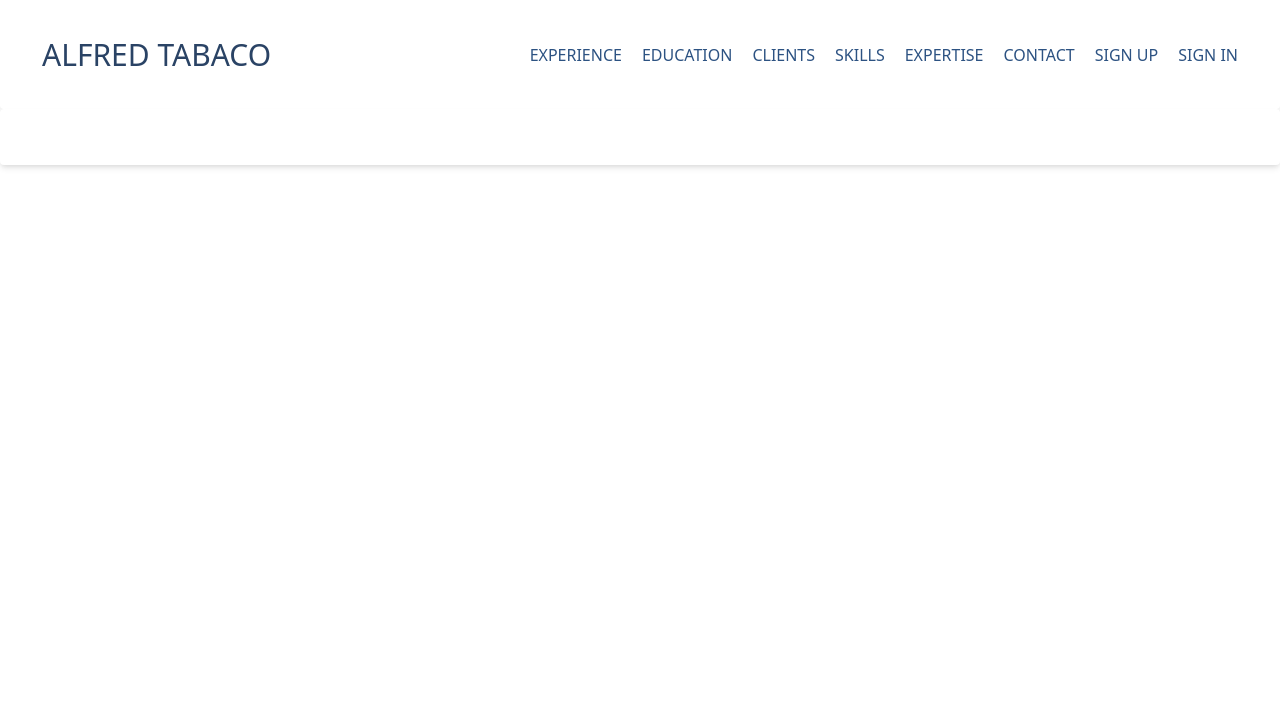
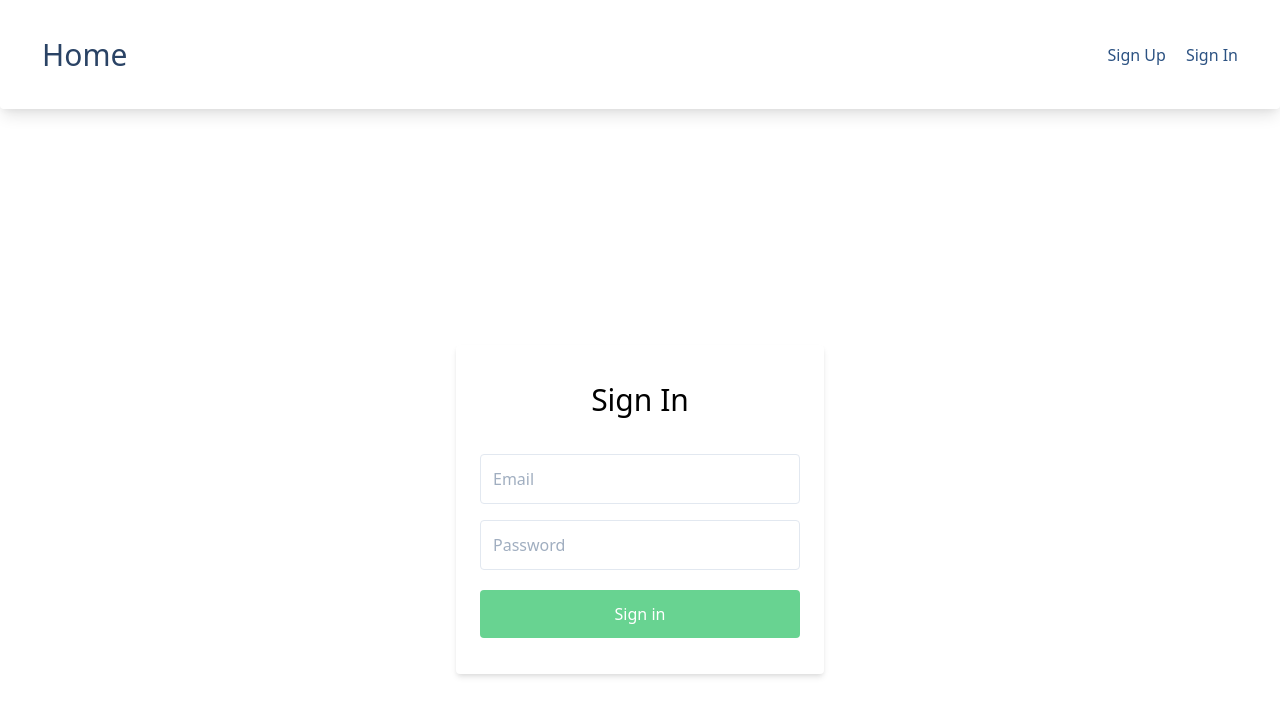
Before and after one commit to Warrior1119/Portfolio, a React (Create React App) app: page /signin in a window 1280 px wide. Shown: the top 716 px of the page. Built offline with nearby package versions, Linux system fonts and the light colour scheme.

Commit message:
add photo-gallery

```diff
--- a/package.json
+++ b/package.json
@@ -9,6 +9,7 @@
     "axios": "^0.19.2",
     "react": "^16.13.1",
     "react-dom": "^16.13.1",
+    "react-photo-gallery": "^8.0.0",
     "react-redux": "^7.2.0",
     "react-router-dom": "^5.1.2",
     "react-scripts": "3.4.0",
--- a/src/actions/index.js
+++ b/src/actions/index.js
@@ -11,7 +11,11 @@ export const signup = (formProps, callback) => async dispatch => {
     localStorage.setItem("token", response.data.token);
     callback();
   } catch (e) {
-    dispatch({ type: AUTH_ERROR, payload: e.response.data.error });
+    if (e.response) {
+      dispatch({ type: AUTH_ERROR, payload: e.response.data.error });
+    } else {
+      dispatch({ type: AUTH_ERROR, payload: "Connection refused" });
+    }
   }
 };
 
--- a/src/assets/css/Header.css
+++ b/src/assets/css/Header.css
@@ -5,7 +5,7 @@
 
 .header a {
   margin: 0 10px;
-  text-transform: uppercase;
+  text-transform: capitalize;
 }
 
 .header div {
--- a/src/components/Header.js
+++ b/src/components/Header.js
@@ -26,17 +26,10 @@ class Header extends Component {
     return (
       <div className="max-w rounded overflow-hidden shadow-lg flex justify-between p-8 header">
         <Link to="/" className="text-blue-900 text-3xl">
-          Alfred Tabaco
+          Home
         </Link>
 
         <div className="text-blue-800 text-2x1 header">
-          <Link to="/experience">experience</Link>
-          <Link to="/education">education</Link>
-          <Link to="/clients">clients</Link>
-          <Link to="/skills">skills</Link>
-          <Link to="/expertise">expertise</Link>
-          <Link to="/contact">contact</Link>
-
           {this.renderLinks()}
         </div>
       </div>
--- /dev/null
+++ b/src/components/Home.js
@@ -0,0 +1,9 @@
+import React from "react";
+
+export default () => {
+  return (
+    <div>
+      <h3 className="text-orange-600">Welcome! Sign up or Sign in!</h3>
+    </div>
+  );
+};
--- a/src/components/Welcome.js
+++ /dev/null
@@ -1,5 +0,0 @@
-import React from "react";
-
-export default () => {
-  return <h3 className="text-orange-600">Welcome! Sign up or Sign in!</h3>;
-};
--- a/src/components/auth/Signin.js
+++ b/src/components/auth/Signin.js
@@ -7,17 +7,55 @@ import * as actions from "../../actions";
 class Signin extends Component {
   onSubmit = formProps => {
     this.props.signin(formProps, () => {
-      this.props.history.push("/feature");
+      this.props.history.push("/");
     });
   };
   render() {
     const { handleSubmit } = this.props;
 
     return (
-      <div class="bg-white shadow-md rounded px-8 pt-6 pb-8 mb-4 flex flex-col">
-        <form onSubmit={handleSubmit(this.onSubmit)}>
-        </form>
-      </div>
+      <form
+        onSubmit={handleSubmit(this.onSubmit)}
+        className="transition duration-1000 ease-in-out"
+      >
+        <div className="bg-grey-lighter min-h-screen flex flex-col">
+          <div className="container max-w-sm mx-auto flex-1 flex flex-col items-center justify-center px-2">
+            <div className="bg-white px-6 py-8 rounded shadow-md text-black w-full">
+              <h1 className="mb-8 text-3xl text-center">Sign In</h1>
+              <Field
+                name="email"
+                type="text"
+                component="input"
+                autoComplete="none"
+                placeholder="Email"
+                className="block border border-grey-light w-full p-3 rounded mb-4"
+              />
+
+              <Field
+                name="password"
+                type="password"
+                component="input"
+                autoComplete="none"
+                placeholder="Password"
+                className="block border border-grey-light w-full p-3 rounded mb-4"
+              />
+
+              {this.props.errorMessage && (
+                <div
+                  className="bg-red-100 border border-red-400 text-red-700 px-4 py-3 rounded relative text-center"
+                  role="alert"
+                >
+                  <strong>{this.props.errorMessage}</strong>
+                </div>
+              )}
+
+              <button className="w-full text-center py-3 rounded bg-green-400 text-white hover:bg-green-dark focus:outline-none my-1">
+                Sign in
+              </button>
+            </div>
+          </div>
+        </div>
+      </form>
     );
   }
 }
--- a/src/index.js
+++ b/src/index.js
@@ -7,7 +7,7 @@ import reduxThunk from "redux-thunk";
 
 import reducers from "./reducers";
 import App from "./components/App";
-import Welcome from "./components/Welcome";
+import Home from "./components/Home";
 import Signup from "./components/auth/Signup";
 import Admin from "./components/admin/Admin";
 import Signout from "./components/auth/Signout";
@@ -25,7 +25,7 @@ ReactDOM.render(
   <Provider store={store}>
     <BrowserRouter>
       <App>
-        <Route path="/" exact component={Welcome} />
+        <Route path="/" exact component={Home} />
         <Route path="/signup" component={Signup} />
         <Route path="/admin" component={Admin} />
         <Route path="/signout" component={Signout} />
```
Also changed, not shown: tailwind.config.js (added, +7 -0 lines).
